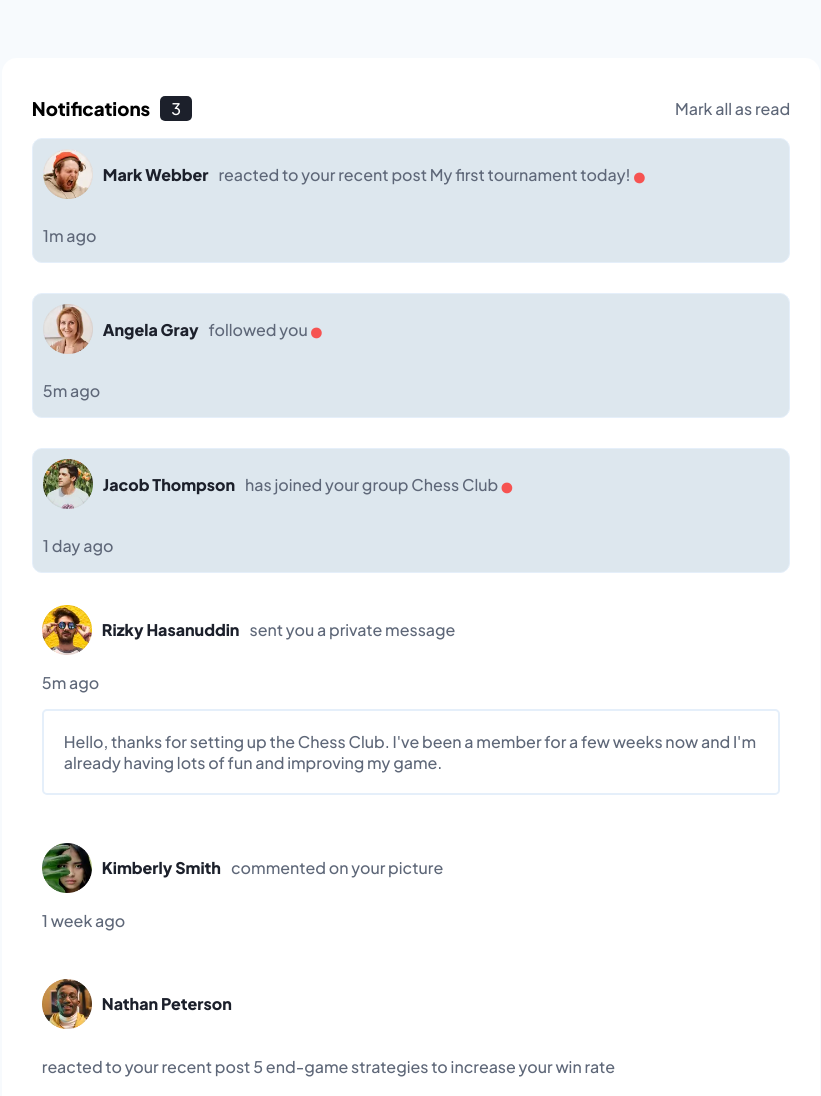
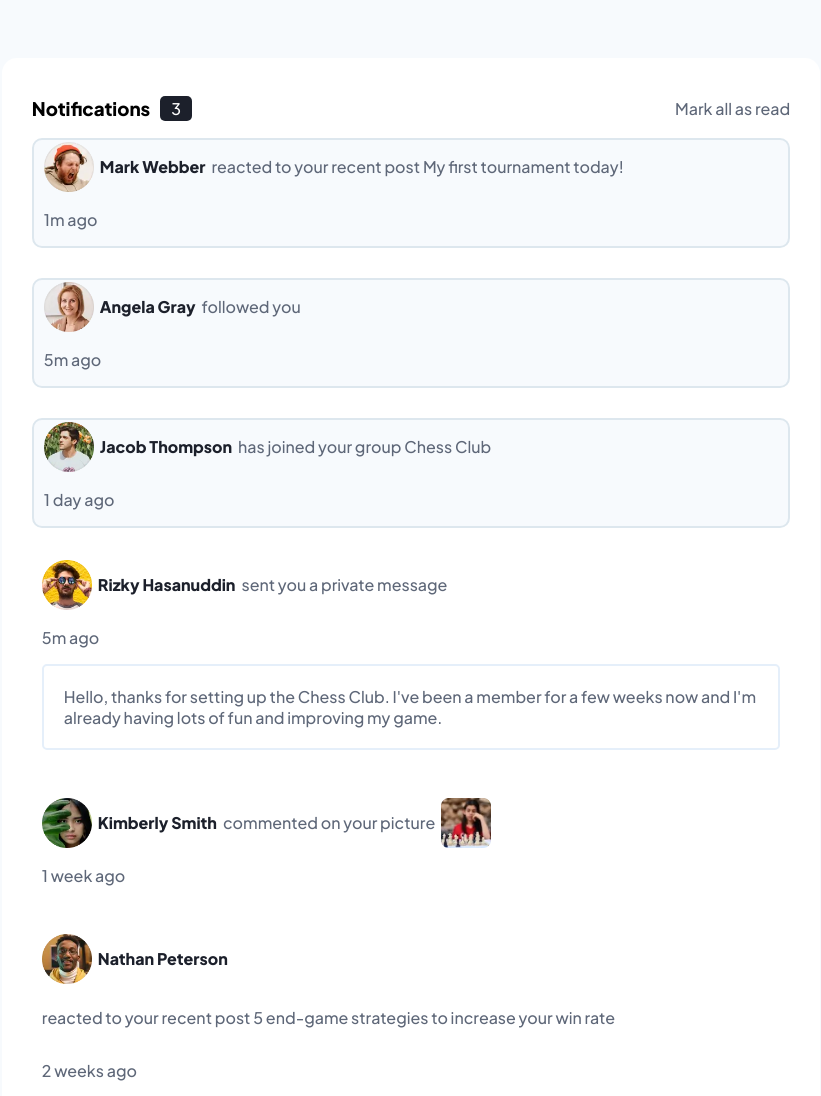
Before and after one commit to danielmedtar/notificaction-page, a plain HTML site: page index.html in a window 1280 px wide. Shown: the top 1096 px of the page, without its empty margins (229-1050 px from the left). Drawn offline with Linux system fonts and the light colour scheme.

Commit message:
finishing styles

```diff
--- a/css/styles.css
+++ b/css/styles.css
@@ -84,11 +84,31 @@ p {
     display: none;
 }
 
+.container-card:not(:nth-of-type(5)) .kim-img {
+    display: none;
+}
+
+.kim-img:hover {
+    border: solid 3px var(--light-grayish-blue-2);
+    border-radius: 10px;
+}
+
+.container-card:nth-of-type(2) p span,
+.container-card:nth-of-type(4) p span,
+.container-card:nth-of-type(5) p span {
+    display: none;
+}
+
+p span:hover {
+    color: var(--blue);
+    font-weight: bold;
+}
+
 .card-content {
     display: flex;
     align-items: center;
     flex-wrap: wrap;
-    gap: 10px;
+    gap: 6px;
 }
 
 .card-content img {
@@ -101,8 +121,8 @@ p {
 }
 
 .unread {
-    background-color: var(--light-grayish-blue-2);
-    border: solid 1px var(--light-grayish-blue-1);
+    background-color: var(--very-light-grayish-blue);
+    border: solid 2px var(--light-grayish-blue-2);
 }
 
 .unread .message {
@@ -124,6 +144,10 @@ p {
     padding: 20px;
 }
 
+.border:hover {
+    background-color: var(--light-grayish-blue-1);
+}
+
 .attribution {
     font-size: 11px;
     text-align: center;
--- a/js/cards.js
+++ b/js/cards.js
@@ -9,7 +9,8 @@ let createCard = (notif) => {
             <div class="card-content">
                 <img src="${notifs.avatar}" alt="Avatar ${notifs.name}" title="Avatar ${notifs.name}"/>
                 <p class="name">${notifs.name}</p>
-                <p class="message">${notifs.message}</p>
+                <p class="message1">${notifs.message1} <span class"message2">${notifs.message2}</span></p>
+                <img src="${notifs.img}" class="kim-img">
             </div>
             <p class="time-content">${notifs.time}</p>
             <p class="border">${notifs.private}</p>
@@ -19,4 +20,5 @@ let createCard = (notif) => {
         )
     }
 }
+
 createCard(notif)
--- a/js/notif.js
+++ b/js/notif.js
@@ -1,15 +1,15 @@
 let notif = [
-    {avatar: "assets/images/avatar-mark-webber.webp", name: "Mark Webber", message: "reacted to your recent post My first tournament today!", time: "1m ago", unread: "unread"},
+    {avatar: "assets/images/avatar-mark-webber.webp", name: "Mark Webber", message1: "reacted to your recent post", message2: "My first tournament today!", time: "1m ago", unread: "unread"},
 
-    {avatar: "assets/images/avatar-angela-gray.webp", name: "Angela Gray", message: "followed you", time: "5m ago", unread: "unread"},
+    {avatar: "assets/images/avatar-angela-gray.webp", name: "Angela Gray", message1: "followed you", time: "5m ago", unread: "unread"},
 
-    {avatar: "assets/images/avatar-jacob-thompson.webp", name: "Jacob Thompson", message: "has joined your group Chess Club", time: "1 day ago", unread: "unread"},
+    {avatar: "assets/images/avatar-jacob-thompson.webp", name: "Jacob Thompson", message1: "has joined your group", message2: "Chess Club", time: "1 day ago", unread: "unread"},
 
-    {avatar: "assets/images/avatar-rizky-hasanuddin.webp", name: "Rizky Hasanuddin", message: "sent you a private message", time: "5m ago", private: "Hello, thanks for setting up the Chess Club. I've been a member for a few weeks now and I'm already having lots of fun and improving my game.", unread: "read"},
+    {avatar: "assets/images/avatar-rizky-hasanuddin.webp", name: "Rizky Hasanuddin", message1: "sent you a private message", time: "5m ago", private: "Hello, thanks for setting up the Chess Club. I've been a member for a few weeks now and I'm already having lots of fun and improving my game.", unread: "read"},
 
-    {avatar: "assets/images/avatar-kimberly-smith.webp", name: "Kimberly Smith", message: "commented on your picture", time: "1 week ago", img: "assets/images/image-chess.webp", unread: "read"},
+    {avatar: "assets/images/avatar-kimberly-smith.webp", name: "Kimberly Smith", message1: "commented on your picture", time: "1 week ago", img: "assets/images/image-chess.webp", unread: "read"},
 
-    {avatar: "assets/images/avatar-nathan-peterson.webp", name: "Nathan Peterson", message: "reacted to your recent post 5 end-game strategies to increase your win rate", time: "2 weeks ago", unread: "read"},
+    {avatar: "assets/images/avatar-nathan-peterson.webp", name: "Nathan Peterson", message1: "reacted to your recent post", message2: "5 end-game strategies to increase your win rate", time: "2 weeks ago", unread: "read"},
 
-    {avatar: "assets/images/avatar-anna-kim.webp", name: "Anna Kim", message: "reacted to your recent post My first tournament today!", time: "2 weeks ago", unread: "read"},
+    {avatar: "assets/images/avatar-anna-kim.webp", name: "Anna Kim", message1: "left the group", message2: "Chess Club", time: "2 weeks ago", unread: "read"},
 ]
```
Also changed, not shown: 1 other file.
